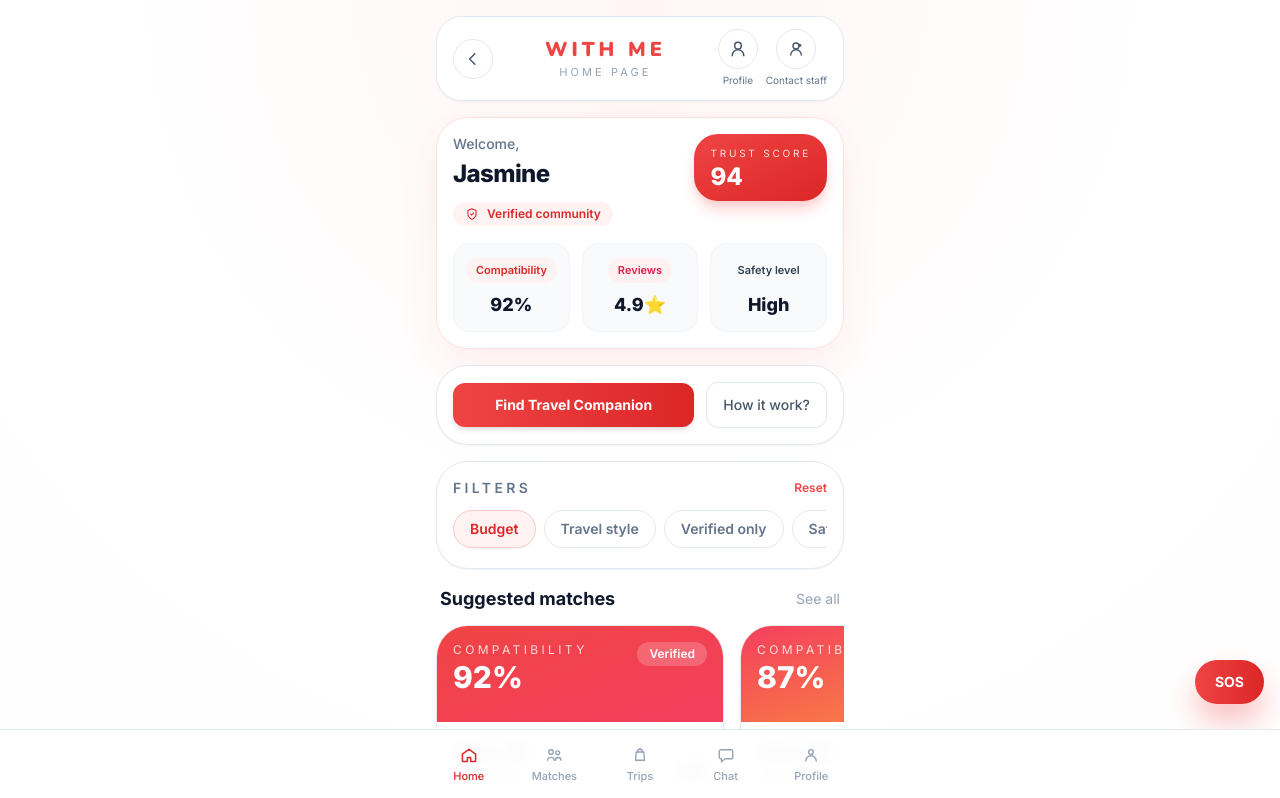
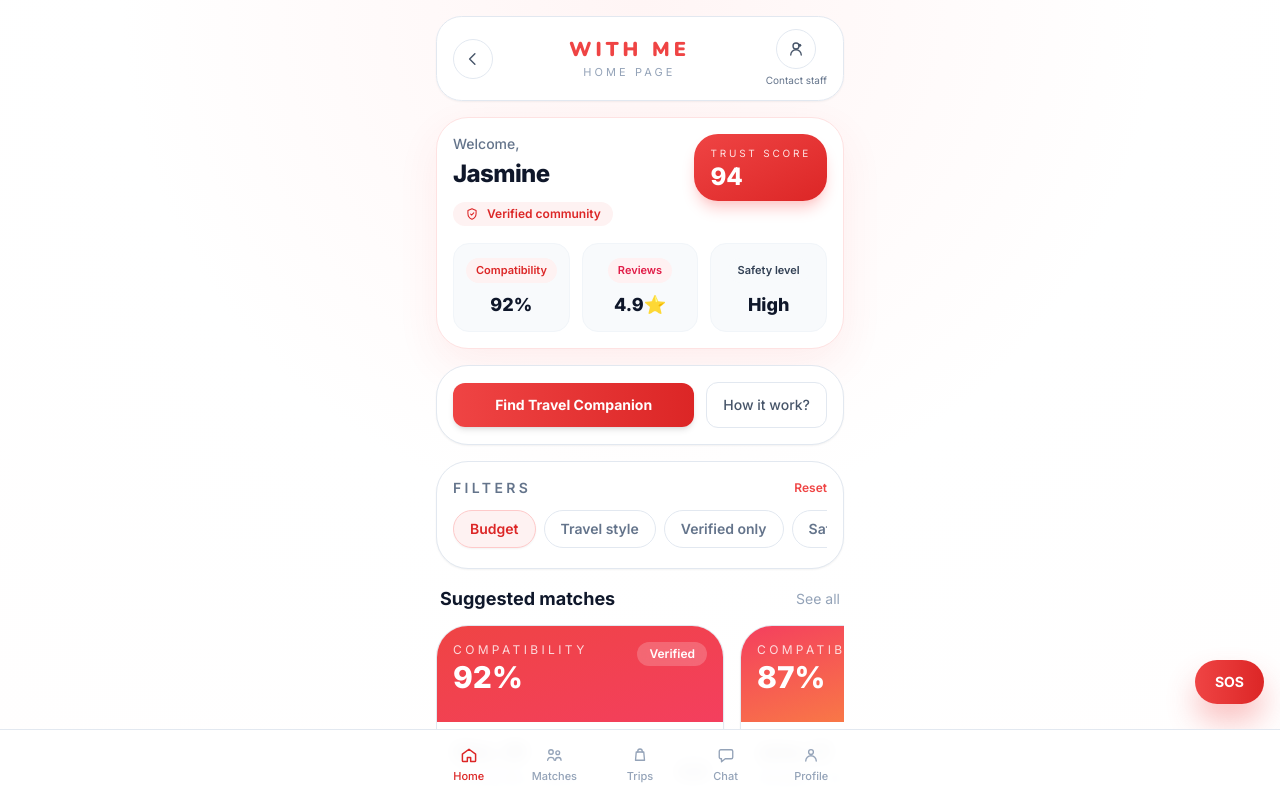
Before and after one commit to Nantadet/fftt, a React (Vite) app: page /home in a window 1280 px wide. Shown: the top 798 px of the page. Built offline with nearby package versions, Linux system fonts and the light colour scheme.

Commit message:
fixbug : profile

```diff
--- a/client/pages/Home.tsx
+++ b/client/pages/Home.tsx
@@ -19,18 +19,6 @@ export default function Home() {
             <p className="text-[11px] uppercase tracking-[0.28em] text-slate-400">home page</p>
           </div>
 
-          <div className="flex items-center gap-2">
-            {/* User Settings - ไปหน้า Verification */}
-            <button
-              onClick={() => navigate("/verification")}
-              className="flex flex-col items-center gap-1"
-            >
-              <div className="inline-flex h-10 w-10 items-center justify-center rounded-full border border-slate-200 text-slate-600 transition hover:bg-slate-50">
-                <UserIcon />
-              </div>
-              <span className="text-[10px] text-slate-500">Profile</span>
-            </button>
-
           {/* Staff Contact */}
           <button className="flex flex-col items-center gap-1">
             <div className="inline-flex h-10 w-10 items-center justify-center rounded-full border border-slate-200 text-slate-600 transition hover:bg-slate-50">
@@ -38,7 +26,6 @@ export default function Home() {
             </div>
             <span className="text-[10px] text-slate-500">Contact staff</span>
           </button>
-          </div>
         </header>
 
         <main className="mt-4 flex-1 space-y-4 pb-5">
```
Lines whose indentation alone changed are shown as unchanged.
